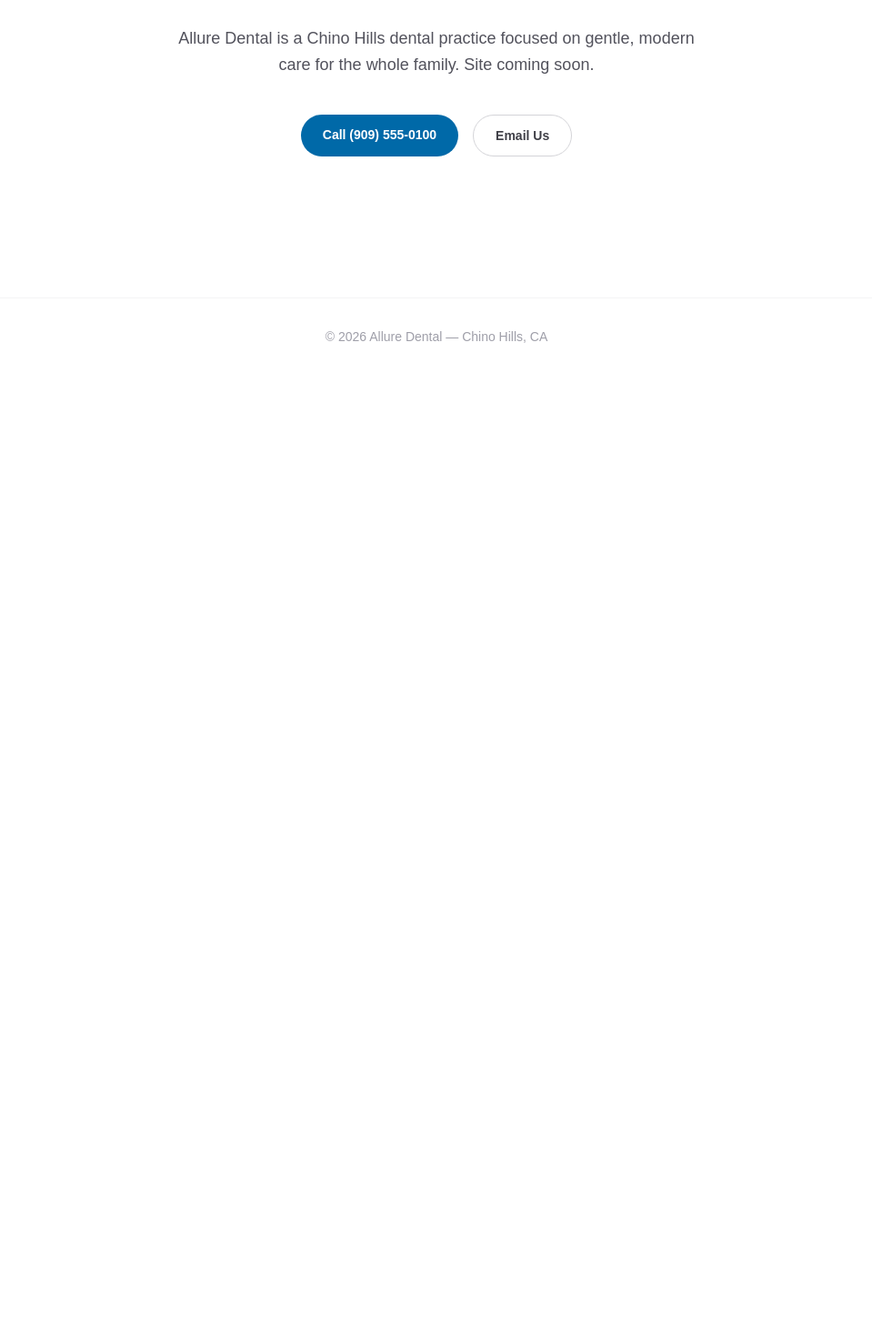
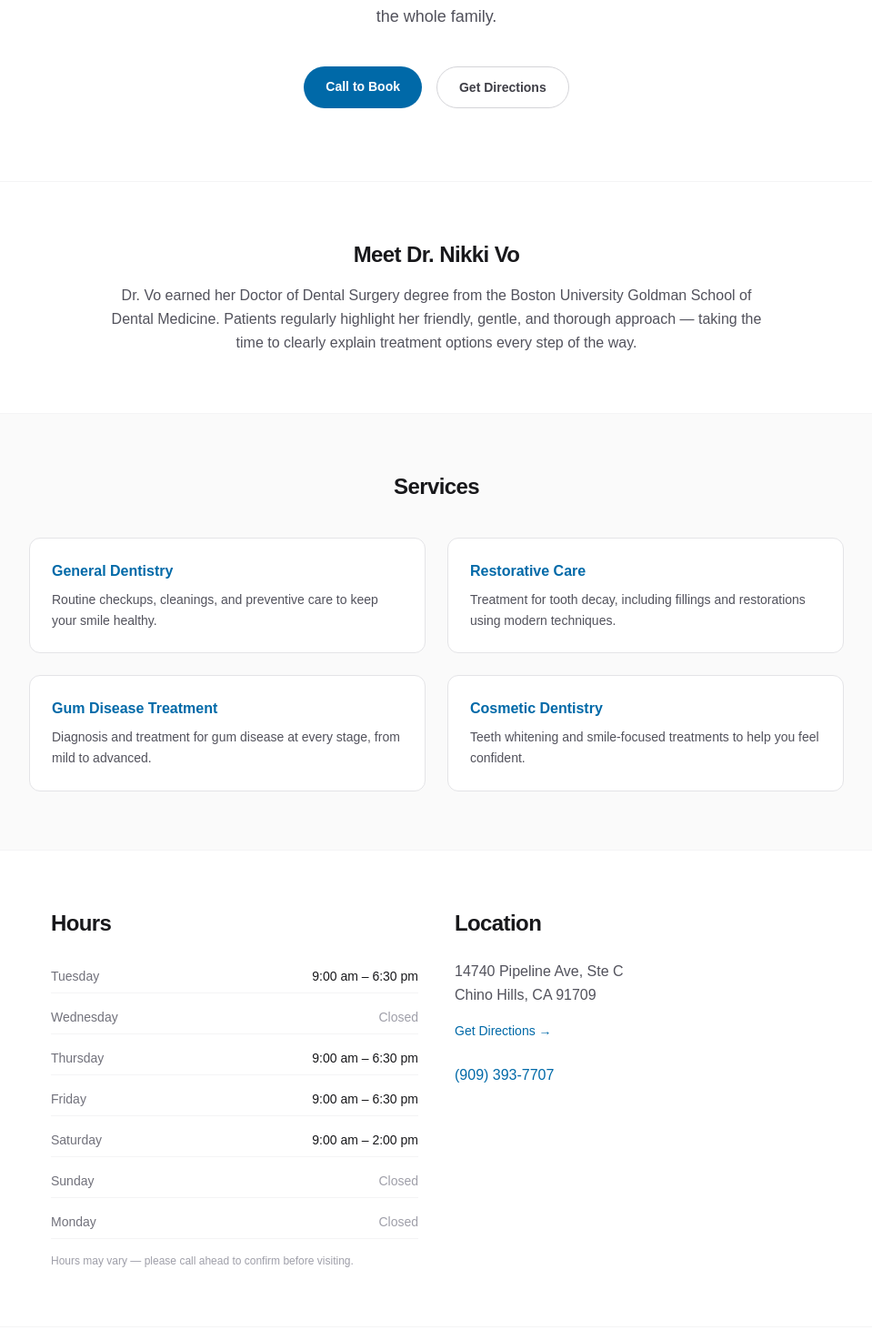
Before and after one commit to moralesmarketing/allure-dental, a Next.js app: page / in a window 1280 px wide. Shown: the part 388-1850 px from the top of the page at 91% size, without its empty margins (160-1119 px from the left). Before the commit the page ends 800 px from the top, so only its background shows below. Built offline with nearby package versions, Linux system fonts and the light colour scheme.

Commit message:
Add real content: services, hours, location, Dr. Vo bio

```diff
--- a/app/page.tsx
+++ b/app/page.tsx
@@ -1,45 +1,167 @@
+const hours = [
+  { day: "Tuesday", time: "9:00 am – 6:30 pm" },
+  { day: "Wednesday", time: "Closed" },
+  { day: "Thursday", time: "9:00 am – 6:30 pm" },
+  { day: "Friday", time: "9:00 am – 6:30 pm" },
+  { day: "Saturday", time: "9:00 am – 2:00 pm" },
+  { day: "Sunday", time: "Closed" },
+  { day: "Monday", time: "Closed" },
+];
+
+const services = [
+  {
+    name: "General Dentistry",
+    description:
+      "Routine checkups, cleanings, and preventive care to keep your smile healthy.",
+  },
+  {
+    name: "Restorative Care",
+    description:
+      "Treatment for tooth decay, including fillings and restorations using modern techniques.",
+  },
+  {
+    name: "Gum Disease Treatment",
+    description:
+      "Diagnosis and treatment for gum disease at every stage, from mild to advanced.",
+  },
+  {
+    name: "Cosmetic Dentistry",
+    description:
+      "Teeth whitening and smile-focused treatments to help you feel confident.",
+  },
+];
+
 export default function Home() {
   return (
     <div className="flex min-h-screen flex-col bg-white text-zinc-900">
-      <header className="border-b border-zinc-100">
-        <div className="mx-auto flex max-w-5xl items-center justify-between px-6 py-6">
+      <header className="sticky top-0 z-10 border-b border-zinc-100 bg-white/90 backdrop-blur">
+        <div className="mx-auto flex max-w-5xl items-center justify-between px-6 py-5">
           <span className="text-xl font-semibold tracking-tight text-sky-700">
             Allure Dental
           </span>
           <a
-            href="tel:+19095550100"
+            href="tel:+19093937707"
             className="rounded-full bg-sky-700 px-5 py-2 text-sm font-medium text-white transition-colors hover:bg-sky-800"
           >
-            Call to Book
+            (909) 393-7707
           </a>
         </div>
       </header>
 
-      <main className="flex flex-1 flex-col items-center justify-center px-6 py-24 text-center">
+      <main className="flex-1">
+        {/* Hero */}
+        <section className="border-b border-zinc-100 px-6 py-20 text-center">
           <p className="mb-3 text-sm font-medium uppercase tracking-widest text-sky-700">
             Chino Hills, CA
           </p>
-        <h1 className="max-w-2xl text-4xl font-semibold leading-tight tracking-tight sm:text-5xl">
-          Modern dental care, close to home
+          <h1 className="mx-auto max-w-2xl text-4xl font-semibold leading-tight tracking-tight sm:text-5xl">
+            High-quality, affordable dental care
           </h1>
-        <p className="mt-6 max-w-xl text-lg leading-relaxed text-zinc-600">
-          Allure Dental is a Chino Hills dental practice focused on gentle,
-          modern care for the whole family. Site coming soon.
+          <p className="mx-auto mt-6 max-w-xl text-lg leading-relaxed text-zinc-600">
+            Allure Dental applies advanced techniques for general and
+            cosmetic dentistry, led by Dr. Nikki Vo — friendly, gentle, and
+            thorough care for the whole family.
           </p>
-        <div className="mt-10 flex flex-col gap-4 sm:flex-row">
+          <div className="mt-10 flex flex-col justify-center gap-4 sm:flex-row">
             <a
-            href="tel:+19095550100"
+              href="tel:+19093937707"
               className="rounded-full bg-sky-700 px-6 py-3 text-sm font-semibold text-white transition-colors hover:bg-sky-800"
             >
-            Call (909) 555-0100
+              Call to Book
             </a>
             <a
-            href="mailto:info@alluredentalchinohills.com"
+              href="#location"
               className="rounded-full border border-zinc-300 px-6 py-3 text-sm font-semibold text-zinc-700 transition-colors hover:bg-zinc-50"
             >
-            Email Us
+              Get Directions
             </a>
           </div>
+        </section>
+
+        {/* About */}
+        <section className="mx-auto max-w-3xl px-6 py-16 text-center">
+          <h2 className="text-2xl font-semibold tracking-tight">
+            Meet Dr. Nikki Vo
+          </h2>
+          <p className="mt-4 leading-relaxed text-zinc-600">
+            Dr. Vo earned her Doctor of Dental Surgery degree from the Boston
+            University Goldman School of Dental Medicine. Patients regularly
+            highlight her friendly, gentle, and thorough approach — taking
+            the time to clearly explain treatment options every step of the
+            way.
+          </p>
+        </section>
+
+        {/* Services */}
+        <section className="border-y border-zinc-100 bg-zinc-50 px-6 py-16">
+          <div className="mx-auto max-w-4xl">
+            <h2 className="text-center text-2xl font-semibold tracking-tight">
+              Services
+            </h2>
+            <div className="mt-10 grid gap-6 sm:grid-cols-2">
+              {services.map((service) => (
+                <div
+                  key={service.name}
+                  className="rounded-xl border border-zinc-200 bg-white p-6"
+                >
+                  <h3 className="font-semibold text-sky-700">
+                    {service.name}
+                  </h3>
+                  <p className="mt-2 text-sm leading-relaxed text-zinc-600">
+                    {service.description}
+                  </p>
+                </div>
+              ))}
+            </div>
+          </div>
+        </section>
+
+        {/* Hours & Location */}
+        <section
+          id="location"
+          className="mx-auto grid max-w-4xl gap-10 px-6 py-16 sm:grid-cols-2"
+        >
+          <div>
+            <h2 className="text-2xl font-semibold tracking-tight">Hours</h2>
+            <dl className="mt-6 space-y-2 text-sm">
+              {hours.map(({ day, time }) => (
+                <div key={day} className="flex justify-between border-b border-zinc-100 py-2">
+                  <dt className="text-zinc-500">{day}</dt>
+                  <dd className={time === "Closed" ? "text-zinc-400" : "font-medium text-zinc-900"}>
+                    {time}
+                  </dd>
+                </div>
+              ))}
+            </dl>
+            <p className="mt-4 text-xs text-zinc-400">
+              Hours may vary — please call ahead to confirm before visiting.
+            </p>
+          </div>
+
+          <div>
+            <h2 className="text-2xl font-semibold tracking-tight">
+              Location
+            </h2>
+            <p className="mt-6 leading-relaxed text-zinc-600">
+              14740 Pipeline Ave, Ste C
+              <br />
+              Chino Hills, CA 91709
+            </p>
+            <a
+              href="https://www.google.com/maps/search/?api=1&query=14740+Pipeline+Ave+Ste+C+Chino+Hills+CA+91709"
+              target="_blank"
+              rel="noopener noreferrer"
+              className="mt-4 inline-block text-sm font-medium text-sky-700 hover:underline"
+            >
+              Get Directions →
+            </a>
+            <p className="mt-6 leading-relaxed text-zinc-600">
+              <a href="tel:+19093937707" className="font-medium text-sky-700 hover:underline">
+                (909) 393-7707
+              </a>
+            </p>
+          </div>
+        </section>
       </main>
 
       <footer className="border-t border-zinc-100 py-8 text-center text-sm text-zinc-400">
```
Lines whose indentation alone changed are shown as unchanged.
